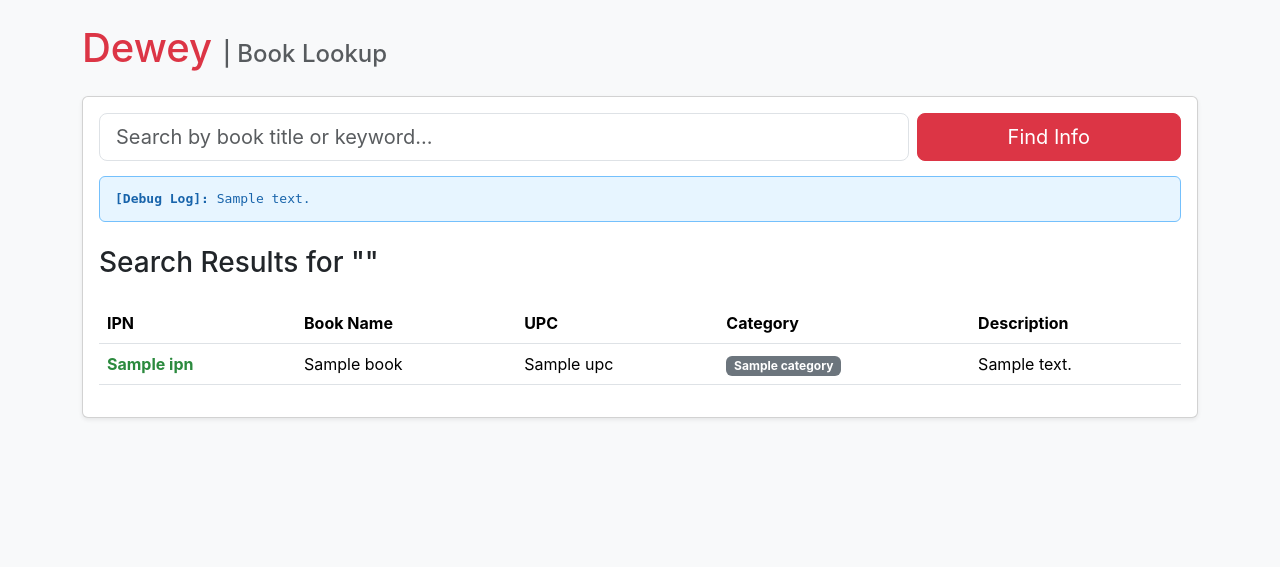
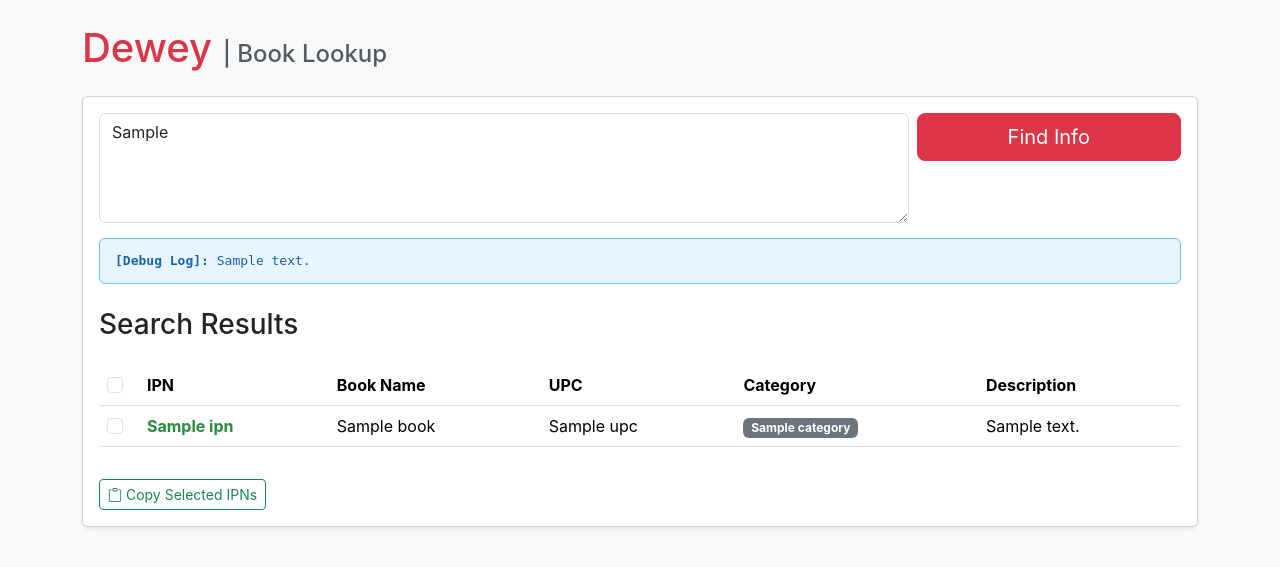
Before and after one commit to justusbrothers/Cabal, a Django app: template cabal/templates/dewey/dewey.html in a window 1280 px wide. Shown: the top 567 px of the page. Run offline with Django 3.2, Linux system fonts and the light colour scheme; the template is opened without the code that fills it: most values are stand-ins (such as "Sample title", 1, 10 or a date in 2020).

Commit message:
updates to dewey

```diff
--- a/cabal/templates/dewey/dewey.html
+++ b/cabal/templates/dewey/dewey.html
@@ -1,5 +1,3 @@
-<!-- /plugins/Cabal/cabal/templates/dewey/dewey.html -->
-
 {% extends "base.html" %}
 {% load static %}
 
@@ -55,13 +53,13 @@
             <form method="POST" class="search-form">
                 {% csrf_token %}
 
-                <div class="row g-2 align-items-center">
+                <div class="row g-2 align-items-start">
                     <div class="col-md-9">
-                        <input type="text" name="search_term" class="form-control form-control-lg search-input" placeholder="Search by book title or keyword..." value="{{ search_term }}" required>
+                        <textarea name="search_terms" class="form-control search-input" rows="4" placeholder="Enter search terms or book titles (one per line)...">{{ raw_search_terms }}</textarea>
                     </div>
 
                     <div class="col-md-3">
-                        <button type="submit" class="btn btn-primary btn-lg w-100 search-btn">Find Info</button>
+                        <button type="submit" class="btn btn-primary btn-lg w-100 search-btn h-100">Find Info</button>
                     </div>
                 </div>
             </form>
@@ -74,40 +72,48 @@
             {% endif %}
 
             {% if results is not none %}
-                <h3 class="mt-4">Search Results for "{{ search_term }}"</h3>
+                <h3 class="mt-4">Search Results</h3>
 
                 {% if results %}
                     <div class="table-responsive">
                         <table class="table table-hover align-middle mt-3">
                             <thead>
                                 <tr>
+                                    <th style="width: 40px;">
+                                        <input type="checkbox" class="form-check-input" id="select-all-checkbox" title="Select All" />
+                                    </th>
                                     <th>IPN</th>
                                     <th>Book Name</th>
                                     <th>UPC</th>
                                     <th>Category</th>
-                                    <!-- <th>Stock</th> -->
-                                    <!-- <th>Location</th> -->
                                     <th>Description</th>
                                 </tr>
                             </thead>
 
                             <tbody>
                                 {% for book in results %}
-                                <tr>
+                                <tr data-ipn="{{ book.ipn }}">
+                                    <td><input type="checkbox" class="form-check-input variant-row-sync-chk" /></td>
                                     <td class="copyable-cell"><span class="ipn-badge">{{ book.ipn }}</span></td>
                                     <td class="copyable-cell">{{ book.name }}</td>
                                     <td class="copyable-cell">{{ book.upc }}</td>
                                     <td class="copyable-cell"><span class="badge bg-secondary">{{ book.category }}</span></td>
-                                    <!-- <td class="copyable-cell fw-bold {% if book.stock > 0 %}text-success{% else %}text-danger{% endif %}">{{ book.stock }}</td> -->
-                                    <!-- <td class="copyable-cell text-muted">{{ book.location }}</td> -->
                                     <td class="copyable-cell">{{ book.description }}</td>
                                 </tr>
                                 {% endfor %}
                             </tbody>
                         </table>
                     </div>
+
+                    <!-- Row of action buttons below the table -->
+                    <div class="d-flex gap-2 mt-3 align-items-center flex-wrap">
+                        <button type="button" class="btn btn-outline-success btn-sm" id="copy-selected-ipns-btn">
+                            <i class="bi bi-clipboard"></i> Copy Selected IPNs
+                        </button>
+                        <!-- Space reserved for future action buttons -->
+                    </div>
                 {% else %}
-                    <p class="no-results">No parts matched your search query in InvenTree.</p>
+                    <p class="no-results">No parts matched your search terms in InvenTree.</p>
                 {% endif %}
             {% endif %}
         </div>
@@ -118,6 +124,7 @@
 {% block extra_js %}
 <script>
     document.addEventListener("DOMContentLoaded", function () {
+        // Individual cell copying functionality
         document.querySelectorAll(".copyable-cell").forEach(function (cell) {
             cell.addEventListener("click", function () {
                 const textToCopy = this.innerText.trim();
@@ -135,6 +142,59 @@
                 });
             });
         });
+
+        // "Select All" master checkbox logic
+        const selectAllCheckbox = document.getElementById("select-all-checkbox");
+        if (selectAllCheckbox) {
+            selectAllCheckbox.addEventListener("change", function () {
+                const rowCheckboxes = document.querySelectorAll(".variant-row-sync-chk");
+                rowCheckboxes.forEach(chk => {
+                    chk.checked = selectAllCheckbox.checked;
+                });
+            });
+        }
+
+        // Copy Selected IPNs button logic
+        const copyBtn = document.getElementById("copy-selected-ipns-btn");
+        if (copyBtn) {
+            copyBtn.addEventListener("click", function () {
+                const checkedRows = document.querySelectorAll("tr[data-ipn]");
+                const ipnsToCopy = [];
+
+                checkedRows.forEach(row => {
+                    const checkbox = row.querySelector(".variant-row-sync-chk");
+                    if (checkbox && checkbox.checked) {
+                        const ipn = row.getAttribute("data-ipn");
+                        if (ipn && ipn !== "N/A") {
+                            ipnsToCopy.push(ipn);
+                        }
+                    }
+                });
+
+                if (ipnsToCopy.length === 0) {
+                    alert("Please select at least one row with a valid IPN.");
+                    return;
+                }
+
+                // Join IPNs with newlines (or commas, depending on your preferred format)
+                const textPayload = ipnsToCopy.join("\n");
+
+                navigator.clipboard.writeText(textPayload).then(() => {
+                    const originalText = copyBtn.innerHTML;
+                    copyBtn.innerHTML = `<i class="bi bi-check2">Copied ${ipnsToCopy.length} IPN(s)!</i>`;
+                    copyBtn.classList.remove("btn-outline-success");
+                    copyBtn.classList.add("btn-success");
+
+                    setTimeout(() => {
+                        copyBtn.innerHTML = originalText;
+                        copyBtn.classList.remove("btn-success");
+                        copyBtn.classList.add("btn-outline-success");
+                    }, 1500);
+                }).catch(err => {
+                    console.error("Failed to copy IPNs: ", err);
+                });
+            });
+        }
     });
 </script>
 {% endblock %}
```
